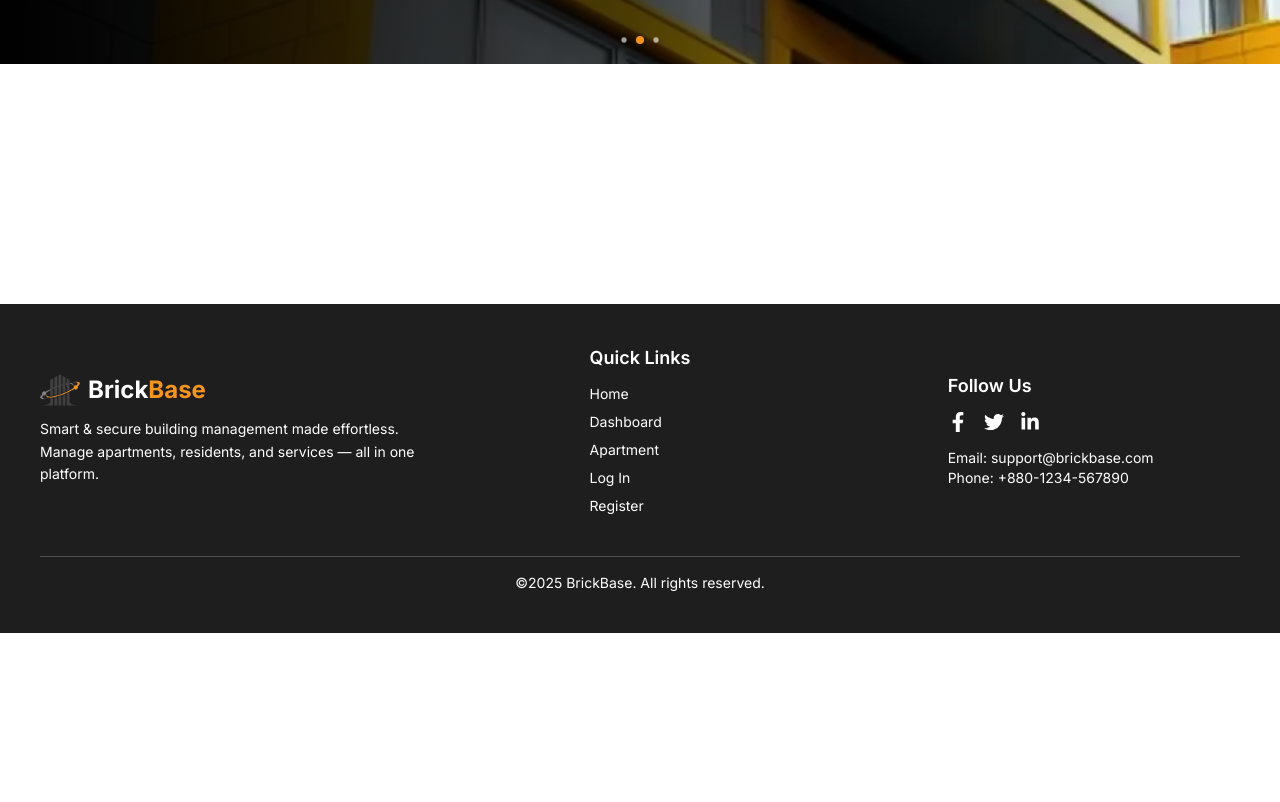
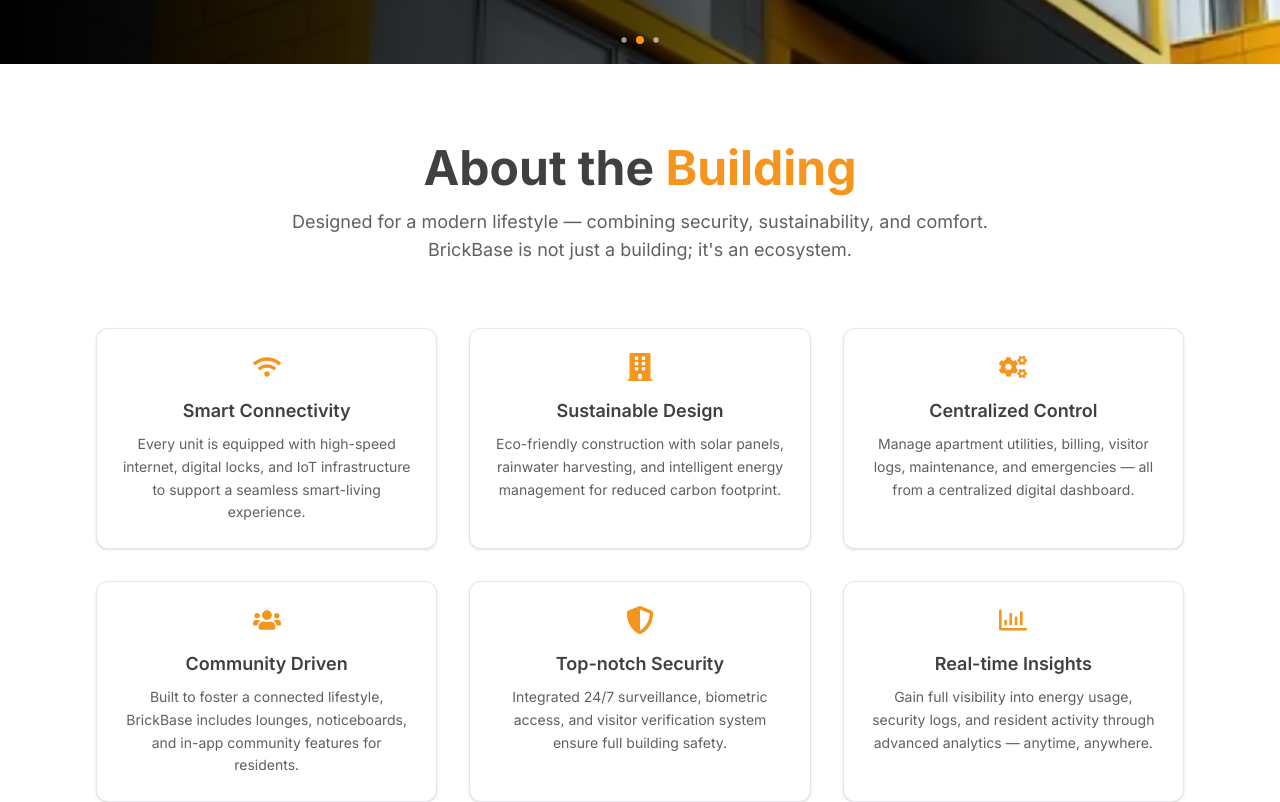
Before and after one commit to AlIfran64/Building-Management-System-Client, a React (Vite) app: page / in a window 1280 px wide. Shown: the part 600-1402 px from the top of the page. Before the commit the page ends 1233 px from the top, so only its background shows below. Built offline with nearby package versions, Linux system fonts and the light colour scheme.

Commit message:
about the building section done

```diff
--- a/package.json
+++ b/package.json
@@ -11,6 +11,7 @@
   },
   "dependencies": {
     "@tailwindcss/vite": "^4.1.11",
+    "framer-motion": "^12.23.3",
     "react": "^19.1.0",
     "react-dom": "^19.1.0",
     "react-icons": "^5.5.0",
--- /dev/null
+++ b/src/Components/AboutTheBuilding/AboutTheBuilding.jsx
@@ -0,0 +1,103 @@
+import React from 'react';
+import { motion } from 'framer-motion';
+import {
+  FaWifi,
+  FaBuilding,
+  FaCogs,
+  FaUsers,
+  FaShieldAlt,
+  FaMobileAlt,
+  FaRegChartBar,
+} from 'react-icons/fa';
+
+const features = [
+  {
+    icon: <FaWifi size={28} />,
+    title: 'Smart Connectivity',
+    description:
+      'Every unit is equipped with high-speed internet, digital locks, and IoT infrastructure to support a seamless smart-living experience.',
+  },
+  {
+    icon: <FaBuilding size={28} />,
+    title: 'Sustainable Design',
+    description:
+      'Eco-friendly construction with solar panels, rainwater harvesting, and intelligent energy management for reduced carbon footprint.',
+  },
+  {
+    icon: <FaCogs size={28} />,
+    title: 'Centralized Control',
+    description:
+      'Manage apartment utilities, billing, visitor logs, maintenance, and emergencies — all from a centralized digital dashboard.',
+  },
+  {
+    icon: <FaUsers size={28} />,
+    title: 'Community Driven',
+    description:
+      'Built to foster a connected lifestyle, BrickBase includes lounges, noticeboards, and in-app community features for residents.',
+  },
+  {
+    icon: <FaShieldAlt size={28} />,
+    title: 'Top-notch Security',
+    description:
+      'Integrated 24/7 surveillance, biometric access, and visitor verification system ensure full building safety.',
+  },
+  {
+    icon: <FaRegChartBar size={28} />,
+    title: 'Real-time Insights',
+    description:
+      'Gain full visibility into energy usage, security logs, and resident activity through advanced analytics — anytime, anywhere.',
+  }
+
+];
+
+const AboutTheBuilding = () => {
+  return (
+    <section className="bg-white dark:bg-[#121212] py-20 px-5 sm:px-10 md:px-16 lg:px-24">
+      <div className="max-w-7xl mx-auto">
+
+        {/* Header */}
+        <motion.div
+          initial={{ opacity: 0, y: 40 }}
+          whileInView={{ opacity: 1, y: 0 }}
+          transition={{ duration: 0.6 }}
+          viewport={{ once: true }}
+          className="text-center mb-16"
+        >
+          <h2 className="text-3xl sm:text-4xl md:text-5xl font-bold text-[#404042] dark:text-white">
+            About the <span className="text-[#F5951D]">Building</span>
+          </h2>
+          <p className="mt-4 max-w-3xl mx-auto text-base sm:text-lg text-[#606060] dark:text-gray-300">
+            Designed for a modern lifestyle — combining security, sustainability, and comfort. BrickBase is not just a building; it's an ecosystem.
+          </p>
+        </motion.div>
+
+        {/* Feature Cards */}
+        <div className="grid grid-cols-1 sm:grid-cols-2 lg:grid-cols-3 gap-8">
+          {features.map((feature, index) => (
+            <motion.div
+              key={index}
+              initial={{ opacity: 0, y: 30 }}
+              whileInView={{ opacity: 1, y: 0 }}
+              transition={{ delay: index * 0.1, duration: 0.6 }}
+              viewport={{ once: true }}
+              className="bg-white dark:bg-[#1e1e1f] border border-gray-200 dark:border-white/10 rounded-xl shadow-sm p-6 hover:shadow-lg transition-all duration-300"
+            >
+              <div className="text-[#F5951D] mb-4 flex justify-center">
+                {feature.icon}
+              </div>
+              <h3 className="text-lg font-semibold text-[#404042] dark:text-white mb-2 text-center">
+                {feature.title}
+              </h3>
+              <p className="text-sm text-[#606060] dark:text-gray-300 leading-relaxed text-center">
+                {feature.description}
+              </p>
+            </motion.div>
+          ))}
+        </div>
+
+      </div>
+    </section>
+  );
+};
+
+export default AboutTheBuilding;
--- /dev/null
+++ b/src/Pages/ErrorPage/ErrorPage.jsx
@@ -0,0 +1,30 @@
+import React from 'react';
+import { Link } from 'react-router';
+import error from '../../../src/assets/images/error.png';
+
+const ErrorPage = () => {
+  return (
+    <div className="min-h-screen flex flex-col justify-center items-center px-4 bg-white dark:bg-[#1e1e1f] text-[#404042] dark:text-white ">
+      {/* Error Image */}
+      <img
+        src={error}
+        alt="Error illustration"
+        className="w-60 sm:w-72 md:w-80 lg:w-96 mb-6 dark:invert"
+      />
+
+      {/* Error Message */}
+      <p className="text-center text-xl sm:text-2xl font-semibold mb-4">
+        Oops! Page not found
+      </p>
+
+      {/* Home Button */}
+      <Link to="/">
+        <button className="bg-[#404042] text-white px-6 py-2 rounded font-medium text-sm sm:text-base hover:bg-[#808185] dark:hover:bg-white dark:hover:text-[#1e1e1f] transition-all">
+          Go back to Home
+        </button>
+      </Link>
+    </div>
+  );
+};
+
+export default ErrorPage;
--- a/src/Pages/Home/Home.jsx
+++ b/src/Pages/Home/Home.jsx
@@ -1,10 +1,13 @@
 import React from 'react';
 import Banner from '../../Components/Header/Banner/Banner';
+import AboutTheBuilding from '../../Components/AboutTheBuilding/AboutTheBuilding';
 
 const Home = () => {
   return (
     <div>
       <Banner></Banner>
+
+      <AboutTheBuilding></AboutTheBuilding>
     </div>
   );
 };
```
Also changed, not shown: src/Router/Routes.jsx (+7 -0 lines), src/assets/images/error.png (added), 1 other file (tests, documents, lock files or other folders).
